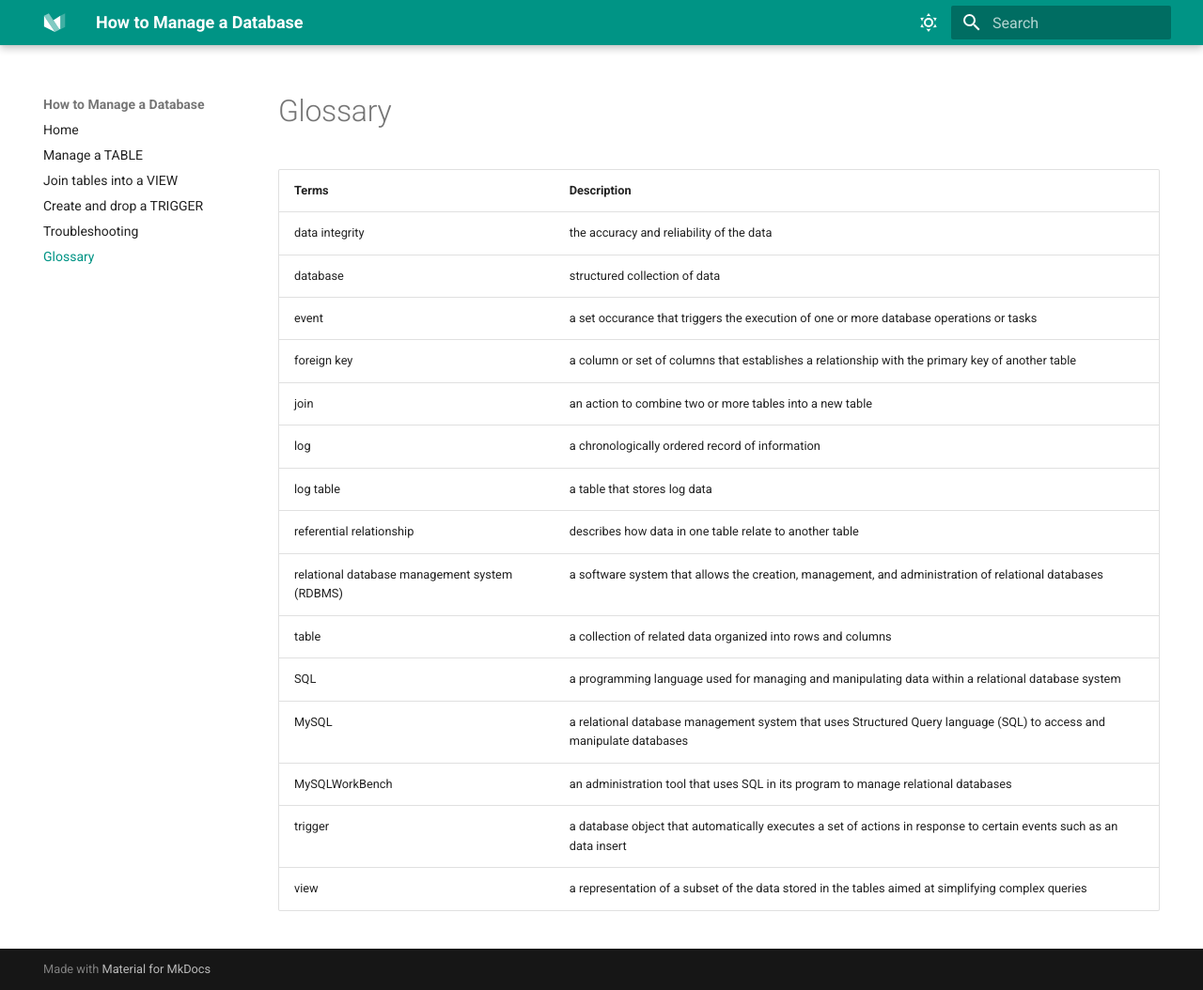
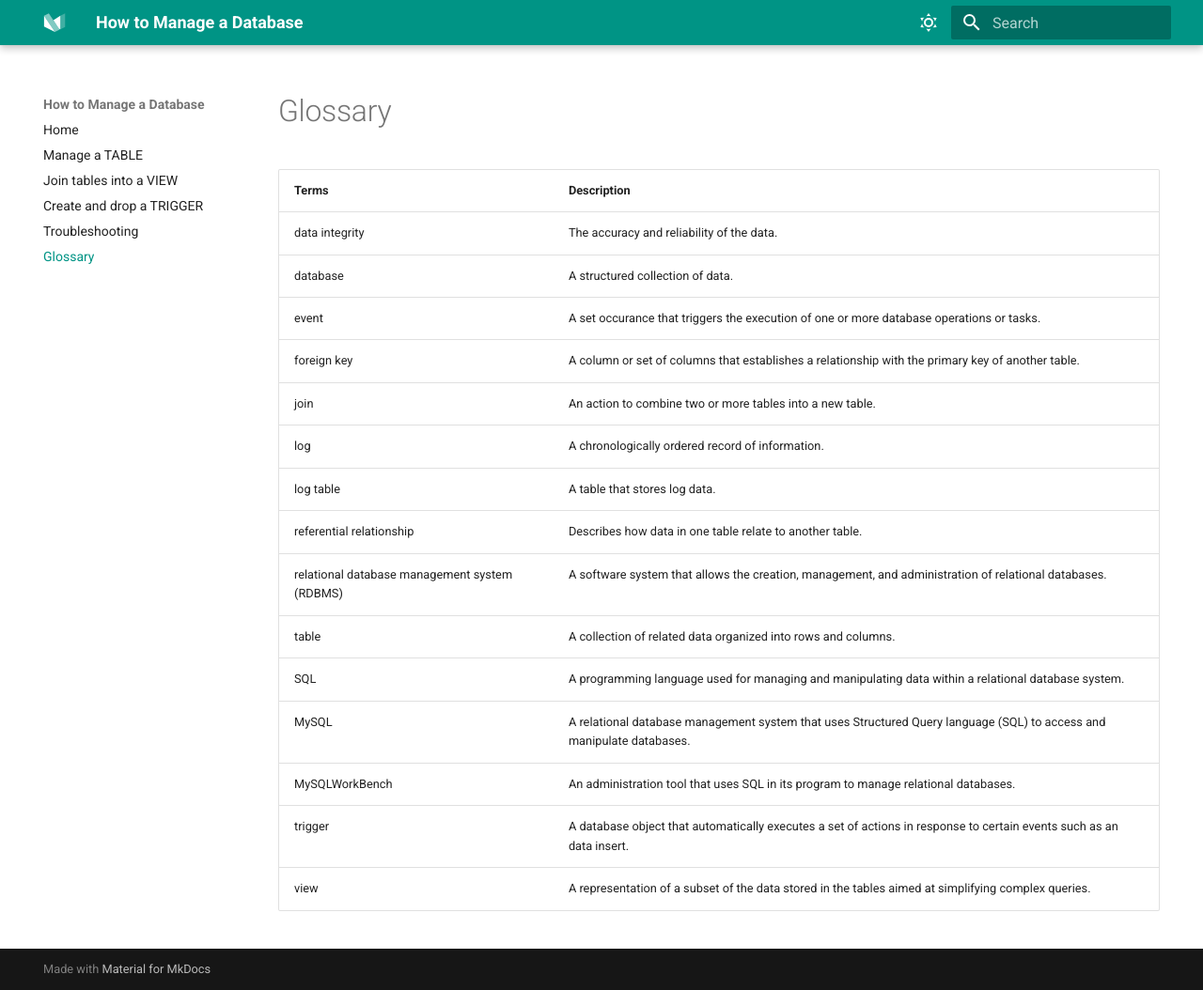
Before and after one commit to izcheung/mySQLWorkBenchUserDoc, an MkDocs documentation site: the page built from docs/glossary.md, in a window 1280 px wide and 1054 px high. Shown: the whole window at 94% size. Built offline with MkDocs 1.6.1 and Material for MkDocs 9.7.7, drawn with Linux system fonts in a browser that asks for light colours.

Commit message:
Change casing

```diff
--- a/docs/glossary.md
+++ b/docs/glossary.md
@@ -1,18 +1,18 @@
 # Glossary
 | Terms       | Description                          |
 | ----------- | ------------------------------------ |
-| data integrity | the accuracy and reliability of the data |
-| database    | structured collection of data  |
-| event | a set occurance that triggers the execution of one or more database operations or tasks |
-| foreign key  |  a column or set of columns that establishes a relationship with the primary key of another table
-| join    | an action to combine two or more tables into a new table |
-| log    | a chronologically ordered record of information|
-| log table    | a table that stores log data|
-| referential relationship    | describes how data in one table relate to another table |
-| relational database management system (RDBMS)| a software system that allows the creation, management, and administration of relational databases  |
-| table    | a collection of related data organized into rows and columns |
-| SQL      | a programming language used for managing and manipulating data within a relational database system |
-| MySQL    | a relational database management system that uses Structured Query language (SQL) to access and manipulate databases |
-| MySQLWorkBench    | an administration tool that uses SQL in its program to manage relational databases|
-| trigger    | a database object that automatically executes a set of actions in response to certain events such as an data insert
-| view    | a representation of a subset of the data stored in the tables aimed at simplifying complex queries |
+| data integrity | The accuracy and reliability of the data. |
+| database    | A structured collection of data.  |
+| event | A set occurance that triggers the execution of one or more database operations or tasks. |
+| foreign key  |  A column or set of columns that establishes a relationship with the primary key of another table. |
+| join    | An action to combine two or more tables into a new table. |
+| log    | A chronologically ordered record of information. |
+| log table    | A table that stores log data. |
+| referential relationship    | Describes how data in one table relate to another table. |
+| relational database management system (RDBMS)| A software system that allows the creation, management, and administration of relational databases. |
+| table    | A collection of related data organized into rows and columns. |
+| SQL      | A programming language used for managing and manipulating data within a relational database system. |
+| MySQL    | A relational database management system that uses Structured Query language (SQL) to access and manipulate databases. |
+| MySQLWorkBench    | An administration tool that uses SQL in its program to manage relational databases. |
+| trigger    | A database object that automatically executes a set of actions in response to certain events such as an data insert. |
+| view    | A representation of a subset of the data stored in the tables aimed at simplifying complex queries. |
```
